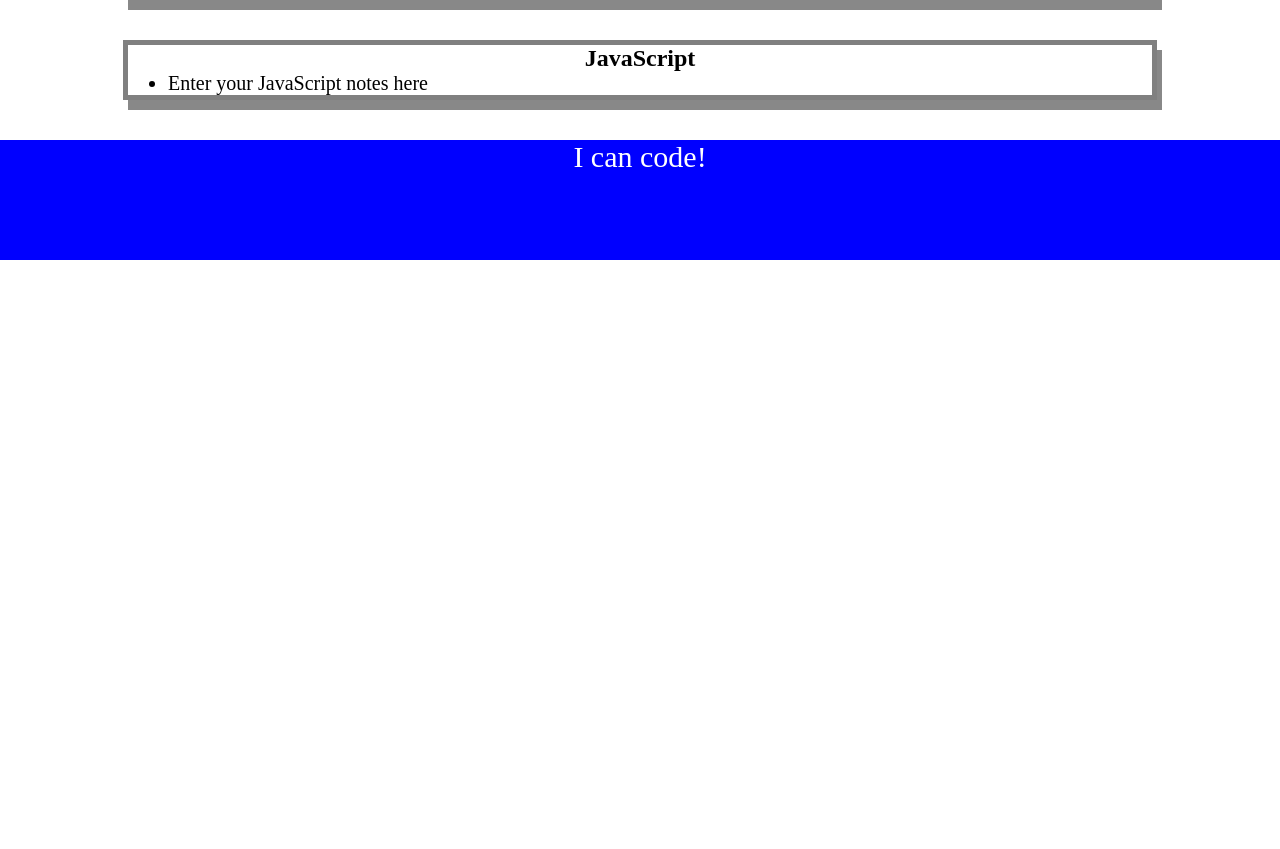
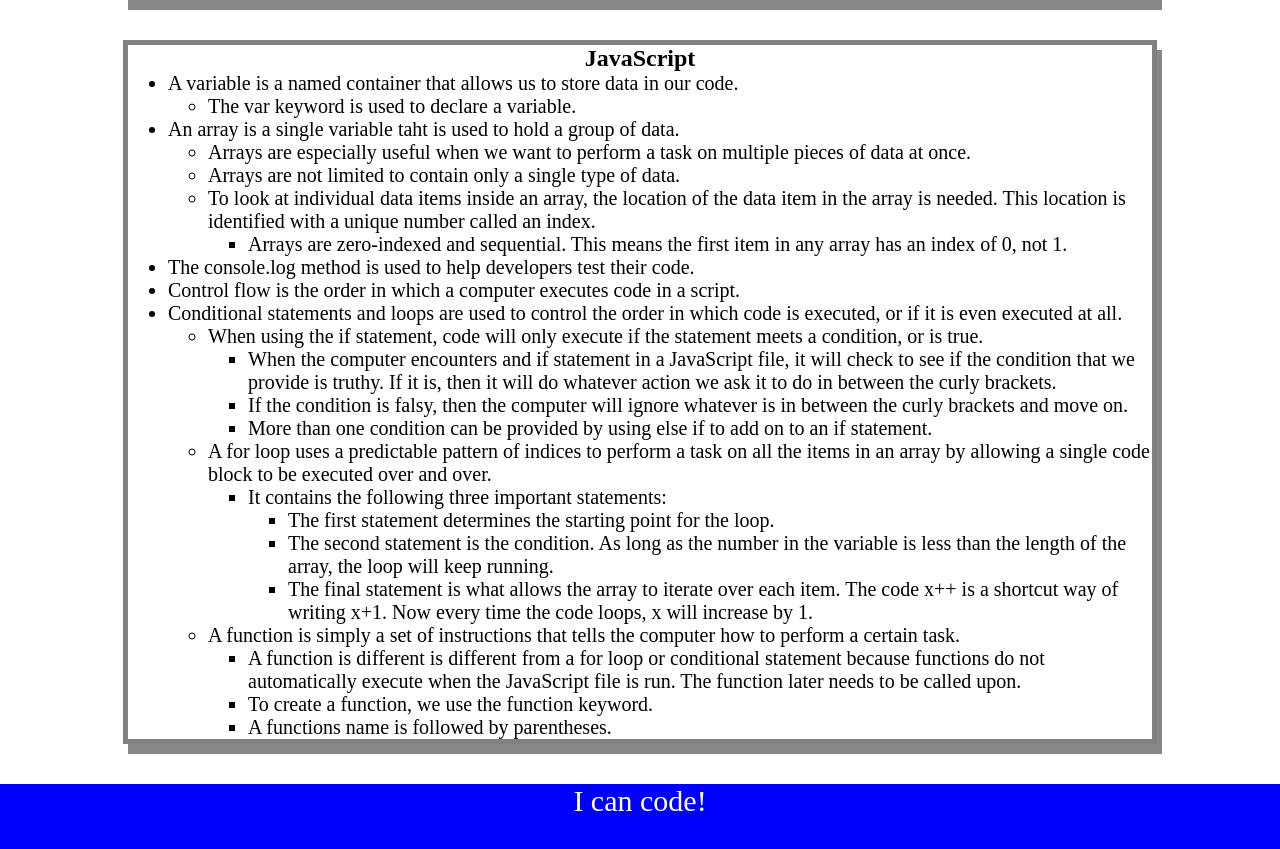
Before and after one commit to jaredbartos/prework-study-guide, a plain HTML site: page prework-study-guide/index.html in a window 1280 px wide. Shown: the part 1501-2350 px from the top of the page. Before the commit the page ends 1761 px from the top, so only its background shows below. Drawn offline with Linux system fonts and the light colour scheme.

Commit message:
add functions to JavaScript file

```diff
--- a/prework-study-guide/assets/script.js
+++ b/prework-study-guide/assets/script.js
@@ -1,19 +1,29 @@
 var topics = ['HTML', 'CSS', 'Git', 'JavaScript'];
 
+var randomTopic = topics[Math.floor(Math.random() * topics.length)];
+
+function listTopics() {
     for(var x = 0; x < topics.length; x++) {
         console.log(topics[x]);
     }
+}
 
-/*
-if (topic === 'HTML') {
+function selectTopic() {
+    if (randomTopic === 'HTML') {
         console.log("Let's study HTML!");
-} else if (topic === 'CSS') {
+    } else if (randomTopic === 'CSS') {
         console.log("Let's study CSS!");
-} else if (topic === 'Git') {
+    } else if (randomTopic === 'Git') {
         console.log("Let's study Git!");
-} else if (topic === 'JavaScript') {
+    } else if (randomTopic === 'JavaScript') {
         console.log("Let's study JavaScript!");
     } else {
         console.log('Please try again!');
     }
-*/
+}
+
+console.log('Here are the topics we learned through Prework:');
+listTopics();
+
+console.log('Which topic should we study first?');
+selectTopic();
--- a/prework-study-guide/index.html
+++ b/prework-study-guide/index.html
@@ -83,7 +83,45 @@
       <section class="card" id="javascript-section">
         <h2>JavaScript</h2>
         <ul>
-          <li>Enter your JavaScript notes here</li>
+          <li>A variable is a named container that allows us to store data in our code.</li>
+          <ul>
+            <li>The var keyword is used to declare a variable.</li>
+          </ul>
+          <li>An array is a single variable taht is used to hold a group of data.</li>
+          <ul>
+            <li>Arrays are especially useful when we want to perform a task on multiple pieces of data at once.</li>
+            <li>Arrays are not limited to contain only a single type of data.</li>
+            <li>To look at individual data items inside an array, the location of the data item in the array is needed. This location is identified with a unique number called an index.</li>
+            <ul>
+              <li>Arrays are zero-indexed and sequential. This means the first item in any array has an index of 0, not 1.</li>
+            </ul>
+          </ul>
+          <li>The console.log method is used to help developers test their code.</li>
+          <li>Control flow is the order in which a computer executes code in a script.</li>
+          <li>Conditional statements and loops are used to control the order in which code is executed, or if it is even executed at all.</li>
+          <ul>
+            <li>When using the if statement, code will only execute if the statement meets a condition, or is true.</li>
+            <ul>
+              <li>When the computer encounters and if statement in a JavaScript file, it will check to see if the condition that we provide is truthy. If it is, then it will do whatever action we ask it to do in between the curly brackets.</li>
+              <li>If the condition is falsy, then the computer will ignore whatever is in between the curly brackets and move on.</li>
+              <li>More than one condition can be provided by using else if to add on to an if statement.</li>
+            </ul>
+            <li>A for loop uses a predictable pattern of indices to perform a task on all the items in an array by allowing a single code block to be executed over and over.</li>
+            <ul>
+              <li>It contains the following three important statements:</li>
+              <ul>
+                <li>The first statement determines the starting point for the loop.</li>
+                <li>The second statement is the condition. As long as the number in the variable is less than the length of the array, the loop will keep running.</li>
+                <li>The final statement is what allows the array to iterate over each item. The code x++ is a shortcut way of writing x+1. Now every time the code loops, x will increase by 1.</li>
+              </ul>
+            </ul>
+          <li>A function is simply a set of instructions that tells the computer how to perform a certain task.</li>
+          <ul>
+            <li>A function is different is different from a for loop or conditional statement because functions do not automatically execute when the JavaScript file is run. The function later needs to be called upon.</li>
+            <li>To create a function, we use the function keyword.</li>
+            <li>A functions name is followed by parentheses.</li>
+          </ul>
+          </ul>
         </ul>
       </section>
     </main>
```
Lines whose indentation alone changed are shown as unchanged.
